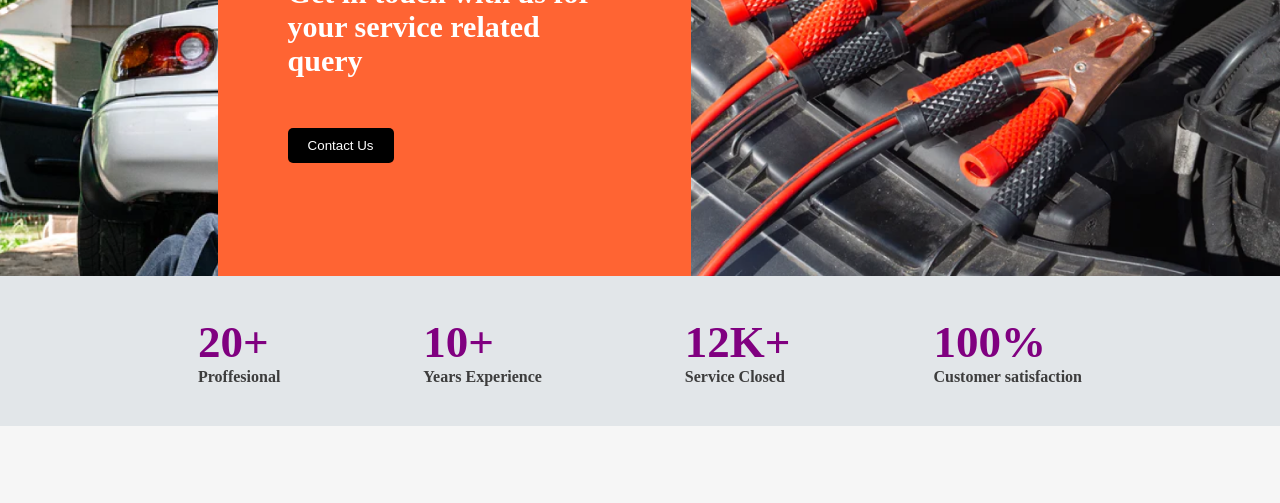
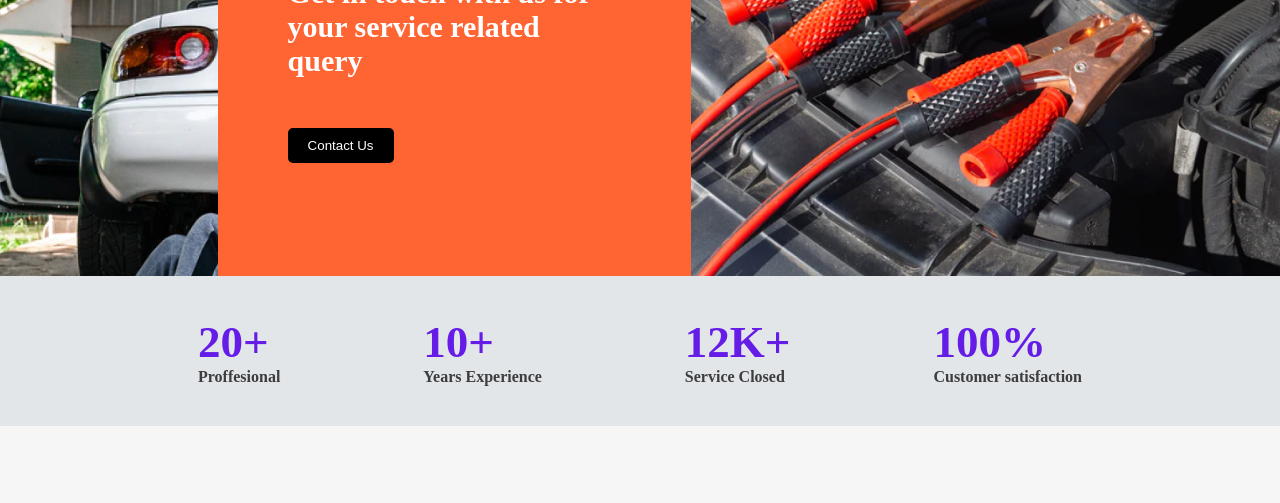
Before and after one commit to ISOkafor/ISOkafor-finsweet.github.io, a plain HTML site: page index.html in a window 1280 px wide. Shown: the part 3151-3654 px from the top of the page. Drawn offline with Linux system fonts and the light colour scheme.

Commit message:
Update styles.css

```diff
--- a/css/styles.css
+++ b/css/styles.css
@@ -358,7 +358,7 @@
 
 .experience h2 {
     font-size: 45px;
-    color: #800080;
+    color: #661CE7;
 }
 
 .experience p {
```
